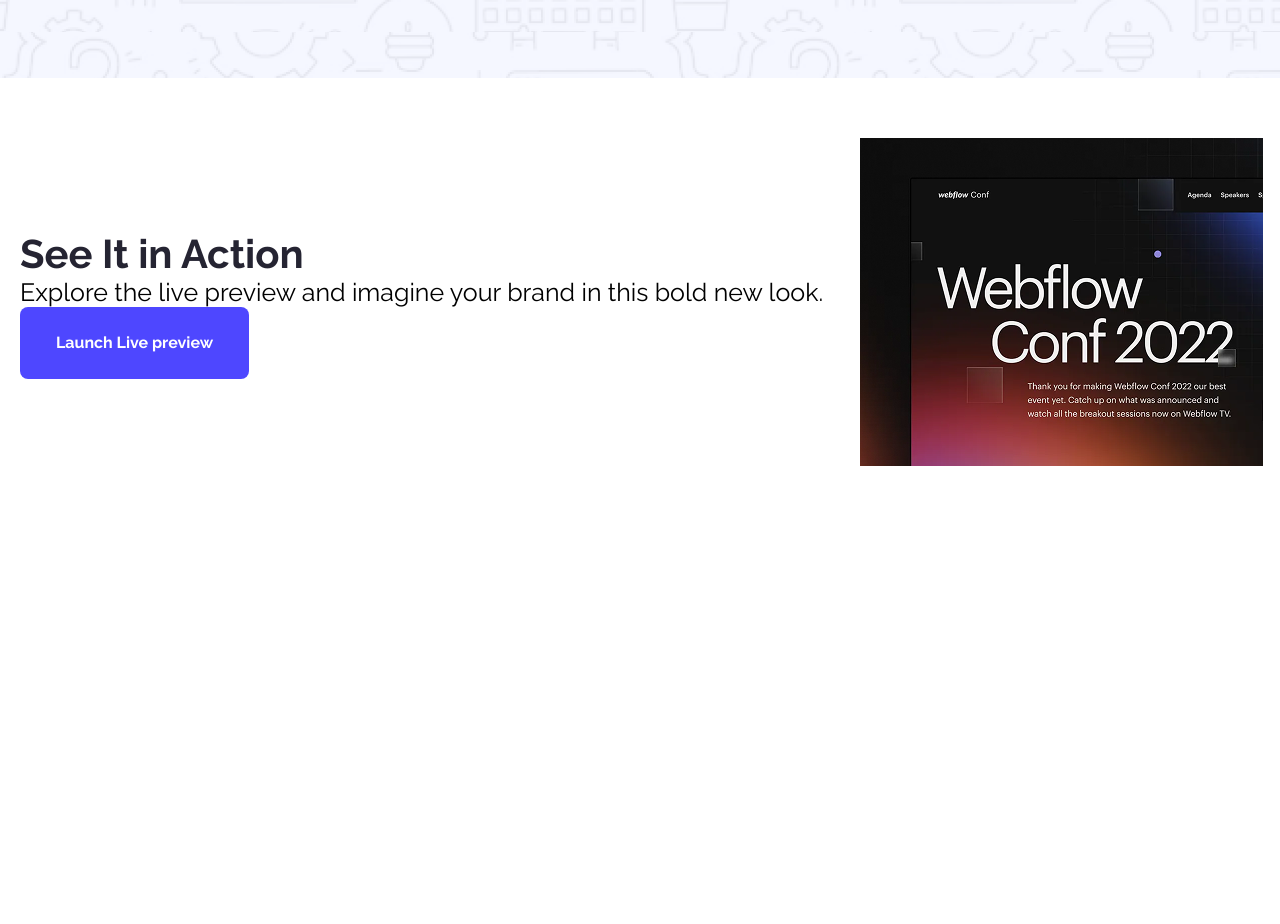
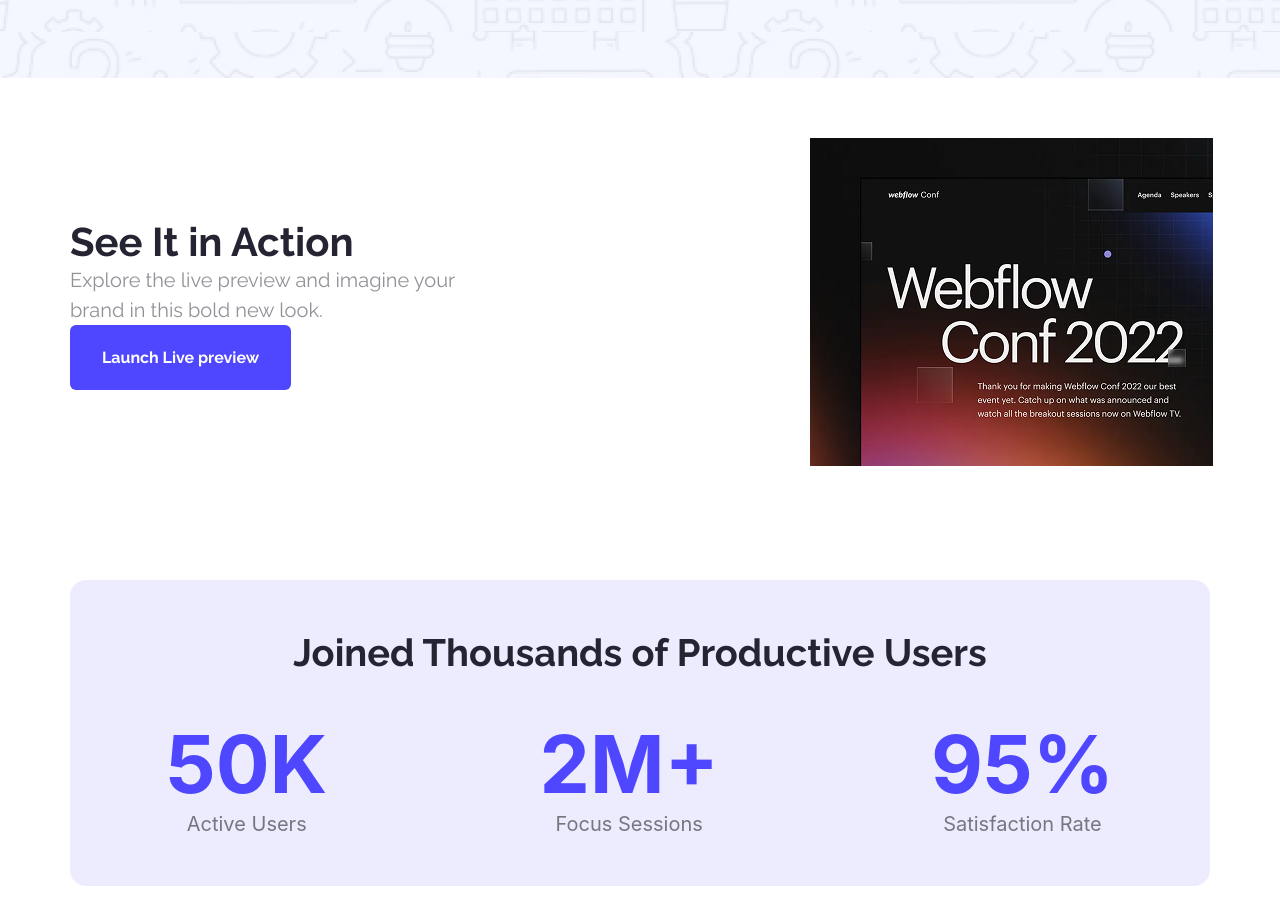
Before and after one commit to 0JUNAIRA0/B12A01-landing-launchpad-main, a plain HTML site: page index.html in a window 1280 px wide. Shown: the part 620-1544 px from the top of the page. Before the commit the page ends 1150 px from the top, so only its background shows below. Drawn offline with Linux system fonts and the light colour scheme.

Commit message:
added productive section information and edited in Action section style

```diff
--- a/index.html
+++ b/index.html
@@ -36,7 +36,7 @@
             <div class="action-container">
                 <div class="action-text">
                     <h2>See It in Action</h2>
-                    <p>Explore the live preview and imagine your brand in this bold new look.</p>
+                    <p>Explore the live preview and imagine your <br>brand in this bold new look.</p>
                     <a href="#" class="live-btn">Launch Live preview</a>
                 </div>
                 <div class="actionImage">
@@ -44,6 +44,28 @@
                 </div>
             </div>
         </section>
+
+
+  <section class="productive-user-section">
+        <div class="star-container">
+            <h2>Joined Thousands of Productive Users</h2>
+            <div class="star">
+            <div class="star-box">
+                <h3>50K</h3>
+                <p>Active Users</p>
+            </div>
+            <div class="star-box">
+                <h3>2M+</h3>
+                <p>Focus Sessions</p>
+            </div>
+            <div class="star-box">
+                <h3>95%</h3>
+                <p>Satisfaction Rate</p>
+            </div>
+            </div>
+        </div>
+        </section>
+
     </main>
 </body>
 </html>
--- a/styles/style.css
+++ b/styles/style.css
@@ -1,3 +1,11 @@
+.russo-one-regular {
+  font-family: "Russo One", sans-serif;
+  font-weight: 400;
+  font-style: normal;
+}
+
+
+
 /* banner style */
 *{
     margin: 0px;
@@ -79,6 +87,8 @@
     background-color: white;
     padding: 60px 20px;
     font-family: Raleway;
+    max-width: 1140px;
+    margin: 0 auto;
 }
 .action-container{
     display: flex;
@@ -87,7 +97,7 @@
     justify-content: space-between;
     margin: 0 auto;
     max-width: 1140;
-    /* gap: 40px; */
+    gap: 40px;
 }
 .action-text{
     flex: 1;
@@ -104,11 +114,12 @@
     line-height: normal;
 }
 .action-text p{
+     color: rgba(37, 36, 50, 0.5);
        font-family: Raleway;
-       font-size: 25px;
+       font-size: 20px;
        font-style: normal;
        font-weight: 400;
-       /* line-height: auto; */
+       line-height: 30px;
 }
 .live-btn{
      background-color: #4E47FF;
@@ -116,7 +127,7 @@
 
   text-decoration: none;
   font-weight: 500;
-  border-radius: 8px;
+  border-radius: 6px;
 
   text-align: center;
   font-family: Raleway;
@@ -127,12 +138,13 @@
   width: fit-content;
   border: none;
   display: flex;
-  height: 48px;
-  padding: 12px 36px;
+  height: 45px;
+  padding: 10px 32px;
   justify-content: center;
   align-items: center;
   gap: 10px;
 }
+
 
 .live-btn:hover {
   background-color: olive;
@@ -144,3 +156,57 @@
   border-radius: 20px;
   justify-content: space-between;
 }
+
+/* productive section */
+
+.productive-user-section{
+    margin: 50px auto;
+  text-align: center;
+  padding: 50px 0;
+  flex-direction: column;
+  justify-content: center;
+  max-width: 1140px;
+  background-color:rgba(78, 71, 255, 0.1);
+  border-radius: 16px;
+}
+
+.star-container{
+     gap: 40px;
+  display: grid;
+}
+.star-container h2{
+
+     color: #252432;
+  text-align: center;
+  font-family: Raleway;
+  font-size: 38px;
+  font-style: normal;
+  font-weight: 700;
+  line-height: normal;
+  align-self: stretch;
+}
+.star{
+    display: flex;
+  justify-content: space-around;
+  flex-wrap: wrap;
+  gap: 20px;
+}
+.star-box h3{
+     color: var(--Primary-Color, #4e47ff);
+  font-family: Inter;
+  font-size: 80px;
+  font-style: normal;
+  font-weight: 700;
+  line-height: normal;
+}
+
+.star-box p{
+    color: rgba(0, 0, 0, 0.5);
+  text-align: center;
+  font-family: Inter;
+  font-size: 20px;
+  font-style: normal;
+  font-weight: 400;
+  line-height: normal;
+  margin: 0;
+}
```
